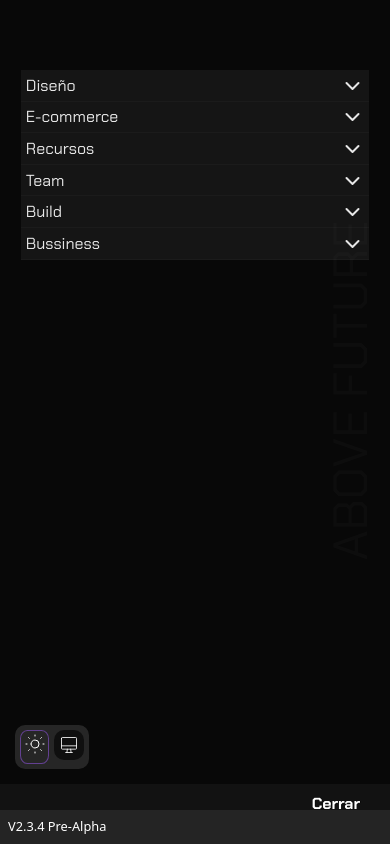
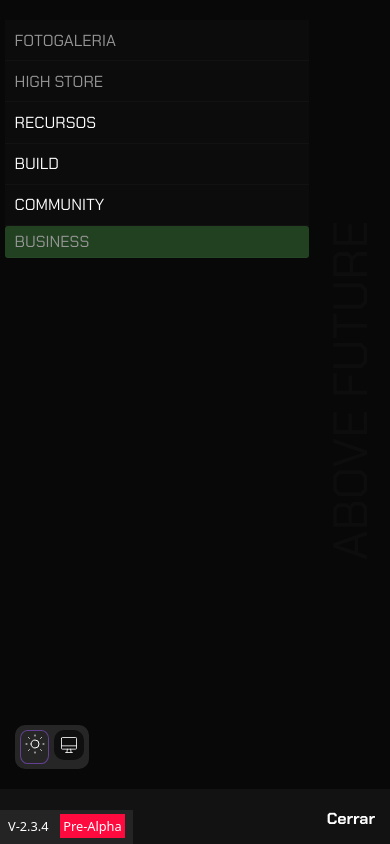
Before and after one commit to TECNIMUX-DEV/TECNIMUX-WEB-SITE, a website: page index.html in a window 390 px wide. Both pictures are taken after a click on the element 362 px from the left and 27 px from the top of the page. Shown: the top 844 px of the page. Drawn offline with nearby package versions, Linux system fonts and the light colour scheme; a web font is replaced by a local one.

Commit message:
Add items nav responsive

```diff
--- a/css/terminos-y-condiciones/terms.css
+++ b/css/terminos-y-condiciones/terms.css
@@ -3,8 +3,9 @@
     margin: 0;
     padding: 0;
 }
+
 body {
-    height: 100vh;
+    height: auto;
     width: 100%;
     margin: 0 auto;
     position: relative;
@@ -14,20 +15,30 @@ body {
     flex-direction: column;
     gap: 1rem;
     font-family: system-ui, -apple-system, BlinkMacSystemFont, 'Segoe UI', Roboto, Oxygen, Ubuntu, Cantarell, 'Open Sans', 'Helvetica Neue', sans-serif;
-    background-color: #ebebeb;
+    background-color: #131313;
 }
+
 #terms {
-    height: 100vh;
+    position: relative;
+    height: auto;
     margin: 0 auto;
     gap: 1rem;
-    max-height: 700px;
     margin: 1rem;
-    padding: 3rem;
+    padding: 4rem .5rem;
     background-color: #fff;
-    border-radius: 10px;
-    overflow-y: hidden;
+    border-radius: 4px;
+
+    & img {
+        position: absolute;
+        top: 10px;
+        right: 40px;
+        height: auto;
+        width: 100px;
+    }
 }
+
 .items-terms {
+    position: relative;
     height: 100%;
     width: 100%;
     margin: 0 auto;
@@ -35,6 +46,7 @@ body {
     padding: 1rem;
     overflow-y: auto;
 }
+
 p {
     margin-top: 1rem;
     font-weight: 400;
--- a/index.html
+++ b/index.html
@@ -43,114 +43,50 @@
 <body>
     <div id="loading" class="loading"><img src="/logo-TX/white/with-out.png" alt="Loading" ></div>
 
-            <!-- <div class="recorrido">
-                <!-- Svg
-                <svg viewBox="0 0 100 100" class="curva-svg">
-                    <path d="M0,0 Q80,5 100,1 T1,0" class="curva"></path>
-                </svg>
-            </div> -->
-
-                <!-- Social networks header -->
-    <!-- <header id="social-networks-icons">
-        <ul class="list-icons">
-        <a href="https://www.tiktok.com/@tecnimux" target="_blank">
-            <li>
-                <img src="https://res.cloudinary.com/dxwfpc5fu/image/upload/v1717477390/SN%20ICONS/9027137_tiktok_logo_thin_icon_mwgzsi.png" alt="TIKTOK" loading="lazy">
-            </li>
-        </a>
-        <a href="https://twitter.com/tecnimux" target="_blank">
-            <li>
-                <img src="https://res.cloudinary.com/dxwfpc5fu/image/upload/v1717290143/SN%20ICONS/icons8-twitterx-50_togwbn.png"  alt="X" loading="lazy">
-            </li>
-        </a>
-        <a href="https://www.youtube.com/channel/UCJpQAQiZ7ZwYzER0dhSWNmA" target="_blank">
-            <li>
-                <img src="https://res.cloudinary.com/dxwfpc5fu/image/upload/v1717477390/SN%20ICONS/433083_media_social_youtube_network_icon_nf9dfm.png"  alt="YOUTUBE" loading="lazy">
-            </li>
-        </a>
-        <a href="https://www.instagram.com/tecnimux" target="_blank">
-                <li>
-                    <img src="https://res.cloudinary.com/dxwfpc5fu/image/upload/v1717477391/SN%20ICONS/9026811_instagram_logo_thin_icon_xomc05.png" alt="INSTAGRAM" loading="lazy">
-                </li>
-            </a>
-            <a href="https://github.com/tecnimux-dev" target="_blank">
-                <li>
-                    <img src="https://res.cloudinary.com/dxwfpc5fu/image/upload/v1717477390/SN%20ICONS/1314215_code_coding_development_github_program_icon_vnhtz7.png" alt="GITHUB" loading="lazy">
-            </li>
-        </a>
-        </ul>
-    </header> -->
-    <!--  <div class="eslogan">
-    <p>Above Future</p>
-    </div> -->
-
-    <!-- <nav id="hidden-list">
-        <div class="filter-nav"></div>
-        <ul class="list-nav">
-        <ul>
-            <li class="active-menu-response toggle">Diseño <span class="btn-show-submenus-responsive"><svg  xmlns="http://www.w3.org/2000/svg"  width="14"
-                height="14"  viewBox="0 0 24 24"  fill="currentColor"  class="icon icon-tabler icons-tabler-filled icon-tabler-square">
-                <path stroke="none" d="M0 0h24v24H0z" fill="none"/><path d="M19 2h-14a3 3 0 0 0 -3 3v14a3 3 0 0 0 3 3h14a3 3 0 0 0 3 -3v-14a3 3 0 0 0 -3
-                 -3z" />
-                </svg></span>
-            </li>
-            <div class="container-submenu-responsive">
-            <a href="/html/Galeria.html"><li>Galeria</li></a>
-            </div>
-        </ul> -->
-
         <nav id="hidden-list">
             <div class="filter-nav"></div>
             <ul class="list-nav">
                 <div class="section-nav">
-                    <div class="active-menu-responsive">Diseño</div>
-                    <svg  xmlns="http://www.w3.org/2000/svg"  width="24"  height="24"  viewBox="0 0 24 24"  fill="none"  stroke="currentColor"  stroke-width="2"  stroke-linecap="round"  stroke-linejoin="round"  class="icon icon-tabler icons-tabler-outline icon-tabler-chevron-down"><path stroke="none" d="M0 0h24v24H0z" fill="none"/><path d="M6 9l6 6l6 -6" /></svg>
-
-                    <a href="/html/Galeria.html"><li>Galeria</li></a>
+                    <a href="/html/Galeria.html">
+                        <div class="active-menu-responsive">FOTOGALERIA</div>
+                    </a>
                 </div>
 
                 <div class="section-nav">
-                    <div class="active-menu-responsive">E-commerce</div>
-                    <svg  xmlns="http://www.w3.org/2000/svg"  width="24"  height="24"  viewBox="0 0 24 24"  fill="none"  stroke="currentColor"  stroke-width="2"  stroke-linecap="round"  stroke-linejoin="round"  class="icon icon-tabler icons-tabler-outline icon-tabler-chevron-down"><path stroke="none" d="M0 0h24v24H0z" fill="none"/><path d="M6 9l6 6l6 -6" /></svg>
-
-                    <a href="/html/High-store.html"><li>HIGH Store</li></a>
+                    <a href="/html/High-store.html">
+                        <div class="active-menu-responsive">HIGH STORE</div>
+                    </a>
                 </div>
 
                 <div class="section-nav">
-                    <div class="active-menu-responsive">Recursos</div>
-                    <svg  xmlns="http://www.w3.org/2000/svg"  width="24"  height="24"  viewBox="0 0 24 24"  fill="none"  stroke="currentColor"  stroke-width="2"  stroke-linecap="round"  stroke-linejoin="round"  class="icon icon-tabler icons-tabler-outline icon-tabler-chevron-down"><path stroke="none" d="M0 0h24v24H0z" fill="none"/><path d="M6 9l6 6l6 -6" /></svg>
-
-                    <li>Software</li>
-                    <li>Creaciones digitales</li>
+                    <div class="active-menu-responsive">RECURSOS</div>
+                    <a href="#"><li>Software</li></a>
+                    <a href="#"><li>Manuales</li></a>
+                    <a href="#"><li>Post tech</li></a>
                 </div>
 
                 <div class="section-nav">
-                    <div class="active-menu-responsive">Team</div>
-                    <svg  xmlns="http://www.w3.org/2000/svg"  width="24"  height="24"  viewBox="0 0 24 24"  fill="none"  stroke="currentColor"  stroke-width="2"  stroke-linecap="round"  stroke-linejoin="round"  class="icon icon-tabler icons-tabler-outline icon-tabler-chevron-down"><path stroke="none" d="M0 0h24v24H0z" fill="none"/><path d="M6 9l6 6l6 -6" /></svg>
-                    <a href="#about"><li>TX Filosofía</li></a>
-                    <li>Comunidad</li>
+                    <div class="active-menu-responsive">BUILD</div>
+                    <a href="/html/projects.html"><li>Projectos desplegados</li></a>
+                    <a href="/html/Labs.html"><li>Experimentos</li></a>
+                </div>
+
+                <div class="section-nav">
+                    <div class="active-menu-responsive">COMMUNITY</div>
+                    <a href="#about"><li>Filosofía</li></a>
+                    <a href="#"><li>Comunidad</li></a>
                     <a href="/html/blog.html"><li>Blog</li></a>
                 </div>
 
                 <div class="section-nav">
-                    <div class="active-menu-responsive">Build</div>
-                    <svg  xmlns="http://www.w3.org/2000/svg"  width="24"  height="24"  viewBox="0 0 24 24"  fill="none"  stroke="currentColor"  stroke-width="2"  stroke-linecap="round"  stroke-linejoin="round"  class="icon icon-tabler icons-tabler-outline icon-tabler-chevron-down"><path stroke="none" d="M0 0h24v24H0z" fill="none"/><path d="M6 9l6 6l6 -6" /></svg>
-
-                    <li>Projectos desplegados</li>
-                    <a href="/html/Labs.html"><li>Experimentos</li></a>
-                </div>
-
-                <div class="section-nav">
-                    <div class="active-menu-responsive">Bussiness</div>
-                    <svg  xmlns="http://www.w3.org/2000/svg"  width="24"  height="24"  viewBox="0 0 24 24"  fill="none"  stroke="currentColor"  stroke-width="2"  stroke-linecap="round"  stroke-linejoin="round"  class="icon icon-tabler icons-tabler-outline icon-tabler-chevron-down"><path stroke="none" d="M0 0h24v24H0z" fill="none"/><path d="M6 9l6 6l6 -6" /></svg>
-
-                    <li>Redes sociales</li>
-                    <li>tecnimux-bussiness@tecnimux.com</li>
+                    <a href="mailto:tecnimux@gmail.com">
+                        <div class="active-menu-responsive" id="btn-business-rpv">BUSINESS</div>
+                    </a>
                 </div>
         </ul>
-            <div class="vresponsive version">
-                <code>V2.3.4 Pre-Alpha</code>
-            </div>
+        <div class="version vresponsive">
+            <code>V-2.3.4 <span>Pre-Alpha</span></code>
+        </div>
 
         <!-- Dark and light mode -->
     <div class="theme">
@@ -272,7 +208,7 @@
              <!-- <li><a href="/HTML/Facts.html">Facts</a></li>
             </li> -->
 
-            <a href="mailto:tecnimux@gmail.com"><li class="btn-bussiness">Bussiness</li></a>
+            <a href="mailto:tecnimux@gmail.com"><li class="btn-bussiness">Business</li></a>
         </ul>
 
         <div class="container-social-media">
@@ -343,6 +279,7 @@
             <div class="auto-slider">
                 <a href="/html/LABS/Progr4mas.html"><span>PROGRAMAS</span></a>
                 <a href="/html/LABS/O.S.html"><span>S.O</span></a>
+                <a href="/html/manuals.html"><span>MANUALES</span></a>
               <span>Informática</span><span>DEVWEB</span><span>Programación</span><span>Diseño</span><span>Branding</span><span>UI­­</span><span>UX</span>
             </div>
         </div>
@@ -756,7 +693,8 @@
 <div class="i-from">
     <p>Colombia</p>
     <svg  xmlns="http://www.w3.org/2000/svg"  width="24"  height="24"  viewBox="0 0 24 24"  fill="none"  stroke="currentColor"  stroke-width="1"  stroke-linecap="round"  stroke-linejoin="round"  class="icon icon-tabler icons-tabler-outline icon-tabler-map-pin"><path stroke="none" d="M0 0h24v24H0z" fill="none"/><path d="M9 11a3 3 0 1 0 6 0a3 3 0 0 0 -6 0" /><path d="M17.657 16.657l-4.243 4.243a2 2 0 0 1 -2.827 0l-4.244 -4.243a8 8 0 1 1 11.314 0z" /></svg>
- </div>
+
+</div>
     <!-- Send Email -->
 <!-- <div class="send-email">
     <a href="mailto:tecnimux@gmail.com?suject=Reporte&body=For: T E C N I M U X - Desarrollador"><button>CONTACTO</button></a>
@@ -765,6 +703,7 @@
 <div class="imagotipo-footer">
         <img src="/logo-tx/white/with-out.png" alt="BACKGROUND" loading="lazy" draggable="false"/>
         <p>TECNIMUX | Above Future | TX</p>
+        <a href="/html/terminos-y-condiciones/terms.html">Condiciones</a>
 </div>
 <div>
 <h3>DEVELOPER TX</h3>
--- a/index.js
+++ b/index.js
@@ -74,7 +74,7 @@ const txLogo = document.getElementById('tx-logo');
         txLogo.style.display = 'none';
         imagotipo.style.padding = '.5rem';
         imagotipo.style.border = 'none';
-        header01.style.backgroundColor = '#151515';
+        header01.style.backgroundColor = '#000';
         // header01.style.borderRadius='15px';
      } else {
          header01.classList.remove('header-color');
--- a/x-styles.css
+++ b/x-styles.css
@@ -351,6 +351,7 @@ opacity: 1;
 }
 
 .vresponsive {
+  width: fit-content;
   left: 0;
 }
 
@@ -387,18 +388,19 @@ opacity: 1;
   position: relative;
   height: auto;
   width: 100%;
-  top: 70px;
+  top: 20px;
 
 }
 
 .section-nav {
   position: relative;
+  width: 80%;
   font-size: 1rem;
-  color: rgb(230, 230, 230);
-  /* background-color: green; */
-  padding: 0 1rem;
+  color: var(--white);
+
 
   & li {
+    position: relative;
     display: none;
   }
 
@@ -412,12 +414,12 @@ opacity: 1;
 
   & .active-menu-responsive {
     position: relative;
-    background-color: rgba(206, 206, 206, 0.062);
-    padding: .3rem;
+    background-color: rgba(14, 14, 14, 0.74);
+    padding: .6rem;
     border-bottom: 1px solid #8b8b8b0c;
 
     &:hover {
-      filter: brightness(100);
+      background-color: var(--primary);
     }
 
   }
@@ -569,7 +571,7 @@ animation: show-nav-bar .01s ease-out;
   justify-content: end;
   align-items: end;
   background-color: rgba(255, 255, 255, 0.041);
-  padding: 30px;
+  padding: 15px;
   color: #fff;
   text-shadow: .5px 0 0 #000;
   font-size: 1rem;
@@ -711,7 +713,7 @@ animation: show-nav-bar .01s ease-out;
           position: relative;
             z-index: 10;
             height: 140px;
-            width: 100%;
+            width: 120%;
             display: flex;
             justify-content: center;
             align-items: center;
@@ -721,10 +723,10 @@ animation: show-nav-bar .01s ease-out;
             color: #d6d6d6;
             text-transform: uppercase;
             /* letter-spacing: 0.5vw; */
-            backdrop-filter: blur(20px);
+            backdrop-filter: blur(50px);
             background-image: url(/img/klipartz.com.png),
-             var(--primary);
-             mix-blend-mode: screen;
+            var(--primary);
+            mix-blend-mode: screen;
             animation: textReveal 1s ease-out forwards;
             text-align: center;
             line-height: 1.2;
@@ -805,7 +807,7 @@ animation: show-nav-bar .01s ease-out;
             left: 0;
             width: 100%;
             height: 100%;
-            background: linear-gradient(134deg, #0a0a0a, #000000);
+            background: linear-gradient(134deg, #0a0a0ad8, #000000b7);
             opacity: 0.9;
         }
 
@@ -975,16 +977,13 @@ li:hover .container-items-nav-main {
 /* Imagotipo */
 #imagotipo {
   position: relative;
-  display: flex;
-  justify-content: center;
-  align-items: center;
   height: auto;
   display: flex;
   justify-content: space-around;
   align-items: center;
   flex-direction: row;
-  gap: 5px;
-  margin: .65rem .8rem .8rem .8rem;
+  gap: 15px;
+  margin: 1.2rem;
   padding: 0 .6rem;
   border: 1px solid #ffffff28;
   border-radius: 2px;
@@ -1452,7 +1451,7 @@ footer {
   gap: 20px;
   height: fit-content;
   width: 100%;
-  padding: 1rem;
+  padding: .5rem;
   background-color: #000000;
   color: var(--white);
   border-top: 1px solid #272727;
@@ -1543,6 +1542,12 @@ footer {
     margin-left: 1rem;
     cursor: pointer;
   }
+}
+
+#btn-business-rpv {
+  padding: .3rem .6rem;
+  background-color: rgba(117, 255, 117, 0.233);
+  border-radius: 3px;
 }
 
 .container-social-media {
```
Also changed, not shown: html/terminos-y-condiciones/terms.html (+4 -1 lines).
